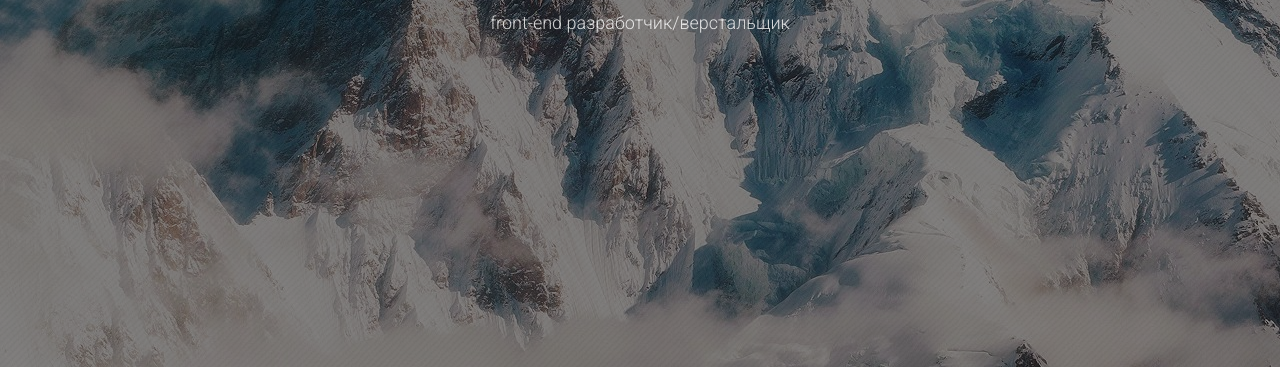
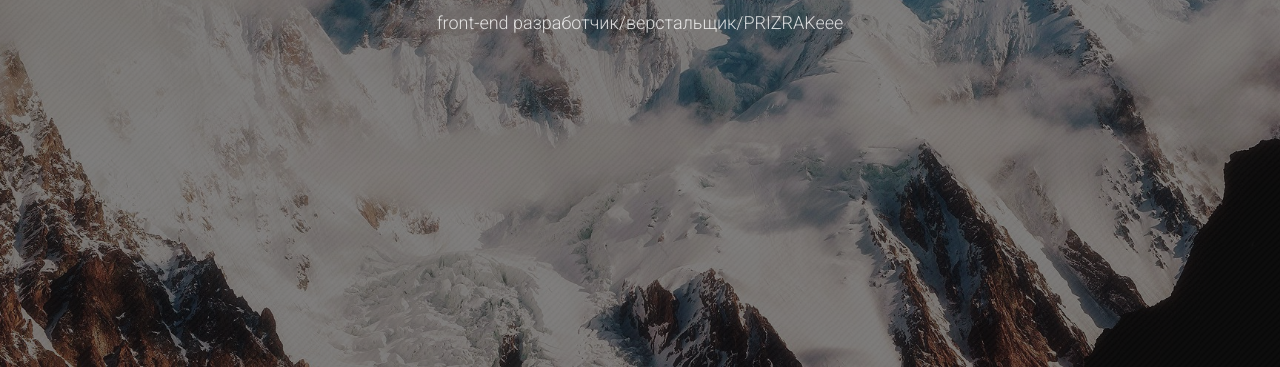
Before and after one commit to PRIZRAKeee/PRIZRAKeee.github.io, a plain HTML site: page index.html in a window 1280 px wide. Shown: the part 433-800 px from the top of the page. Drawn offline with Linux system fonts and the light colour scheme.

Commit message:
Update files

```diff
--- a/index.html
+++ b/index.html
@@ -52,7 +52,7 @@
 				<div class="section-first__background"></div>
 				<div class="section-first__content">
 					<h1 class="section-first__title">Беспутин Иван</h1>
-					<h2 class="section-first__subtitle">front-end разработчик/верстальщик</h2>
+					<h2 class="section-first__subtitle">front-end разработчик/верстальщик/PRIZRAKeee</h2>
 				</div>
 			</section>
 
--- a/style.css
+++ b/style.css
@@ -16,12 +16,13 @@ body
 
 .section-first
 {
-    background: url(image/background.jpg) no-repeat 100% 0%;
+    background: url(image/background.jpg) no-repeat;
     position: relative;
     background-position: top center;
     overflow: hidden;
     height: 100vh;
     width: 100%;
+    background-size: cover;
 }
 
 .section-first__background
```
